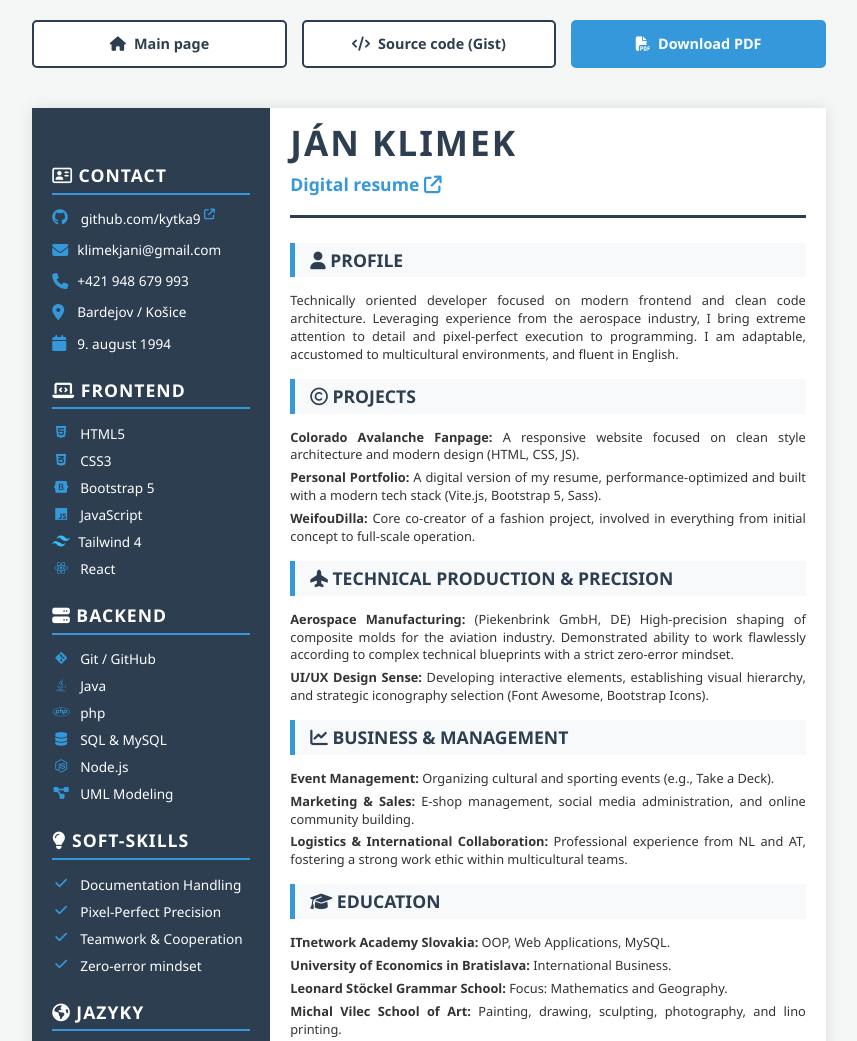
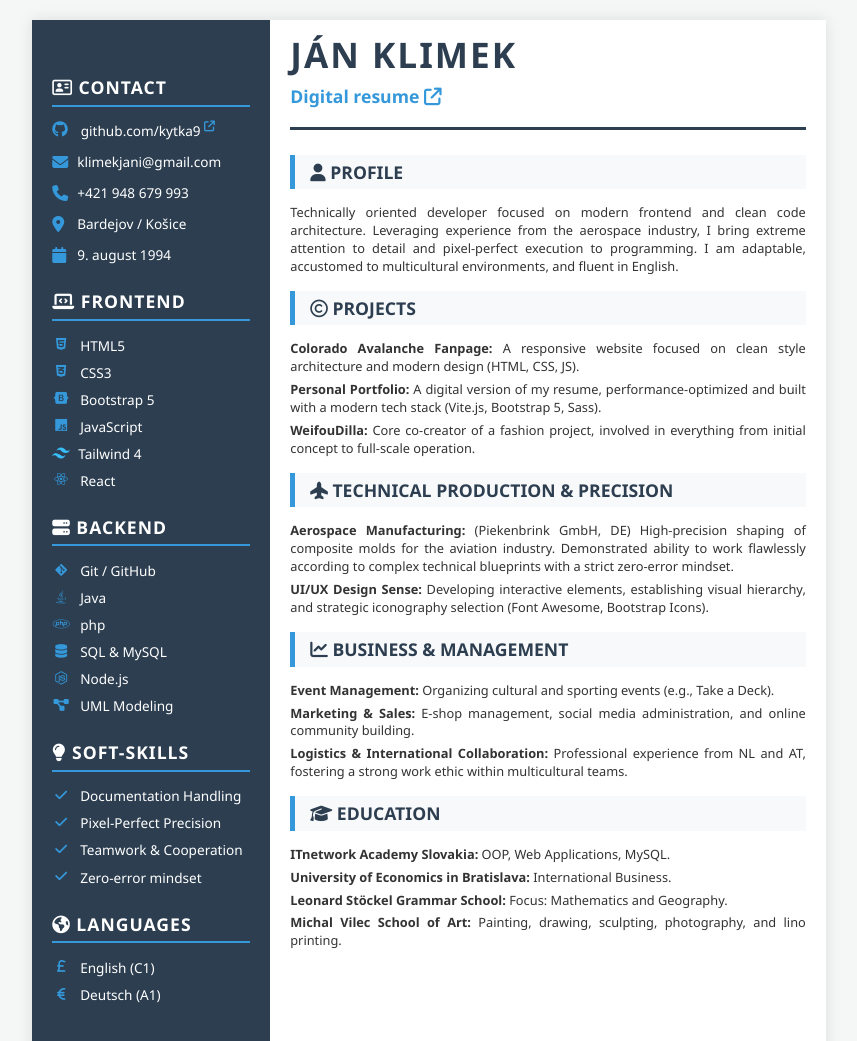
Before and after one commit to kytka9/cv-klimek, a website built with Vite: page en/resume_en.html in a window 1280 px wide. Shown: the top 1041 px of the page, without its empty margins (211-1068 px from the left). Built offline with nearby package versions, Linux system fonts and the light colour scheme.

Commit message:
Update resume_en.html

```diff
--- a/en/resume_en.html
+++ b/en/resume_en.html
@@ -228,7 +228,7 @@
 <body>
 
     <!-- HEADER -->
-    <div class="header-nav">
+    <!-- <div class="header-nav">
         <a href="./index.html" class="nav-btn">
             <i class="fa-solid fa-house"></i> Main page
         </a>
@@ -239,7 +239,7 @@
         <a href="../public/klimek_resume_en.pdf" download="Klimek_resume.pdf" class="nav-btn primary">
             <i class="fa-solid fa-file-pdf"></i> Download PDF
         </a>
-    </div>
+    </div> -->
 
     <!-- SIDEBAR -->
     <div class="container">
@@ -294,7 +294,7 @@
                 <li><i class="fa-solid fa-check"></i>Zero-error mindset</li>
             </ul>
             <!-- LANGUAGES -->
-            <h2><i class="fa-solid fa-earth-americas"></i> Jazyky</h2>
+            <h2><i class="fa-solid fa-earth-americas"></i> Languages</h2>
             <ul class="skills-list">
                 <li><i class="fa-solid fa-sterling-sign"></i> English (C1)</li>
                 <li><i class="fa-solid fa-euro-sign"></i> Deutsch (A1)</li>
```
